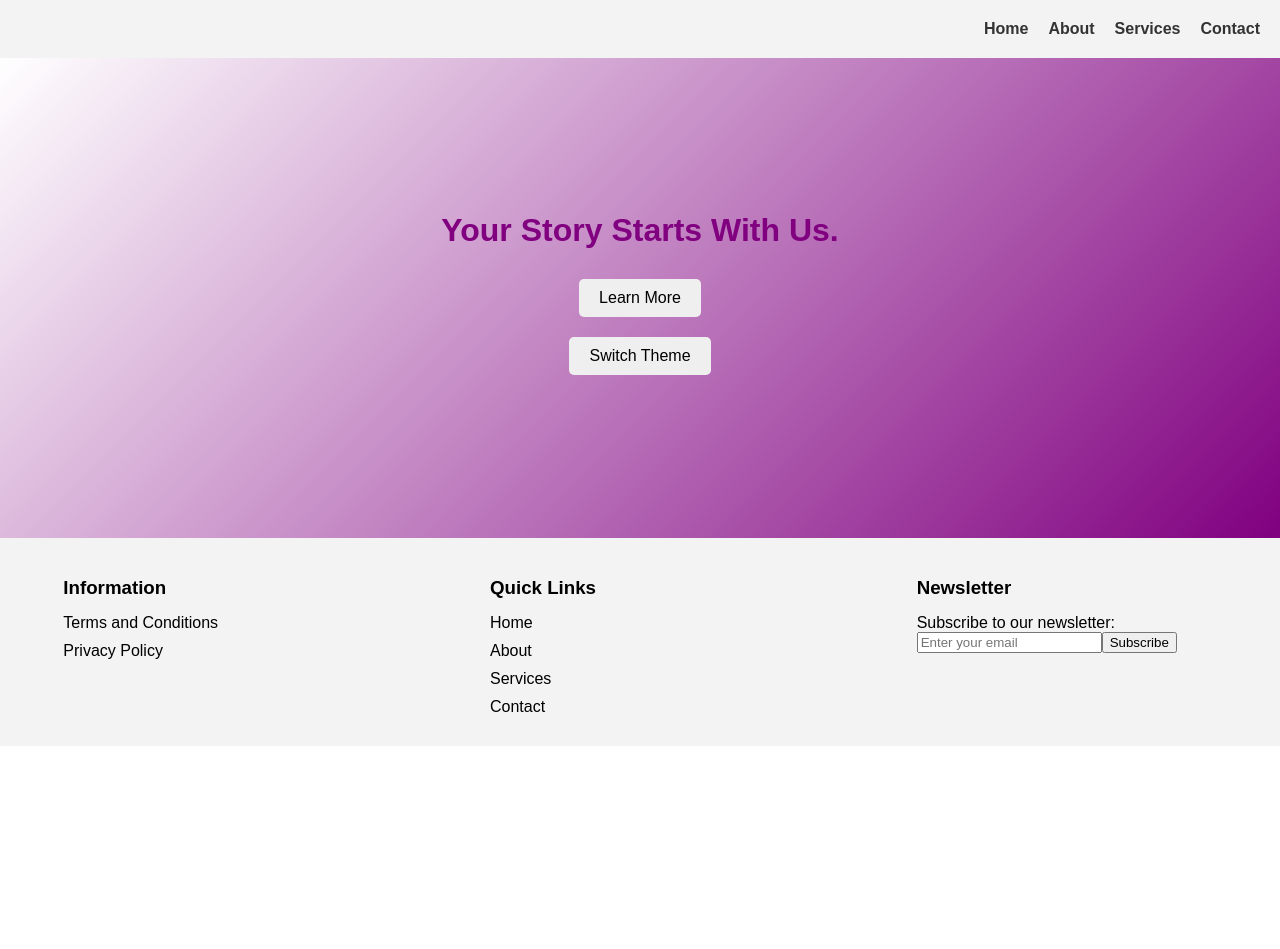
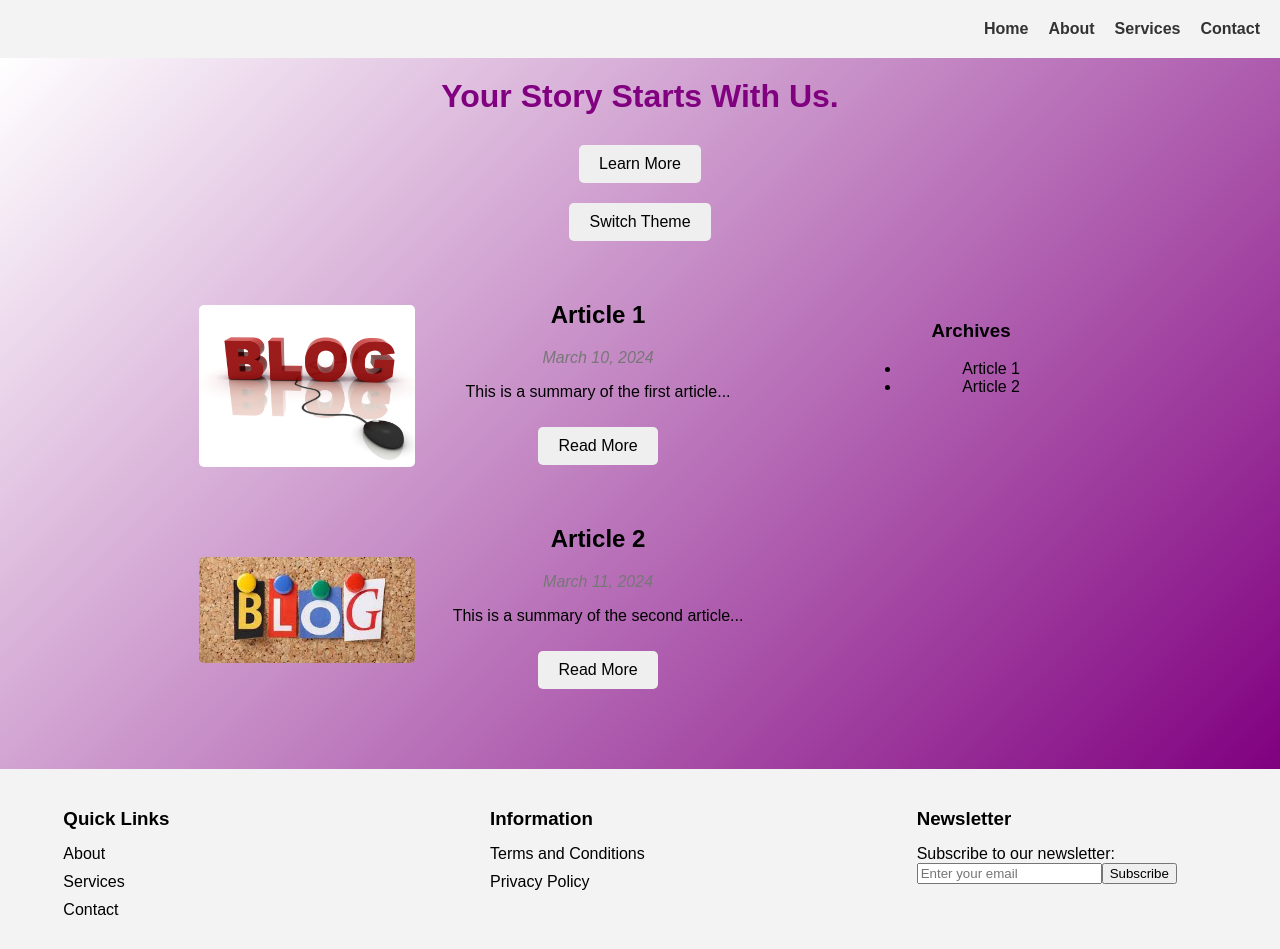
Before and after one commit to mariamkhutuashvili/tbc-academy-react-project, a JavaScript app: page / in a window 1280 px wide. Before the commit the page ends 800 px from the top, so only its background shows below. Built offline with nearby package versions, Linux system fonts and the light colour scheme; the HTML template or start-up script is replaced by a standard one.

Commit message:
Add blog section with its components and images

```diff
--- a/src/App.css
+++ b/src/App.css
@@ -21,7 +21,7 @@
 .main-content {
   padding: 20px;
   text-align: center;
-  height: 55vh;
+  height: auto;
   display: flex;
   justify-content: center;
   align-items: center;
--- a/src/App.js
+++ b/src/App.js
@@ -1,3 +1,4 @@
+import Blog from "./components/Blog";
 import "./App.css";
 
 function toggleTheme() {
@@ -31,23 +32,12 @@ function App() {
           <button className="button" onClick={toggleTheme}>
             Switch Theme
           </button>
+          <Blog />
         </main>
         <footer className="footer">
           <div className="footer-section">
-            <h3>Information</h3>
-            <a href="#terms" className="footer-link">
-              Terms and Conditions
-            </a>
-            <a href="#privacy" className="footer-link">
-              Privacy Policy
-            </a>
-          </div>
-          <div className="footer-section">
             <h3>Quick Links</h3>
             <div className="footer-nav">
-              <a href="#home" className="footer-link">
-                Home
-              </a>
               <a href="#about" className="footer-link">
                 About
               </a>
@@ -58,6 +48,15 @@ function App() {
                 Contact
               </a>
             </div>
+          </div>
+          <div className="footer-section">
+            <h3>Information</h3>
+            <a href="#terms" className="footer-link">
+              Terms and Conditions
+            </a>
+            <a href="#privacy" className="footer-link">
+              Privacy Policy
+            </a>
           </div>
           <div className="footer-section">
             <h3>Newsletter</h3>
--- /dev/null
+++ b/src/components/Article.js
@@ -0,0 +1,24 @@
+function Article({ title, date, photo, summary }) {
+  return (
+    <div
+      className="article"
+      style={{ display: "flex", margin: "50px", alignItems: "center" }}
+    >
+      <div style={{ flex: 2, marginRight: "20px" }}>
+        <img
+          src={photo}
+          alt="Article"
+          style={{ width: "100%", height: "auto", borderRadius: "5px" }}
+        />
+      </div>
+      <div style={{ flex: 3 }}>
+        <h2 style={{ marginTop: "0" }}>{title}</h2>
+        <p style={{ fontStyle: "italic", color: "#777" }}>{date}</p>
+        <p>{summary}</p>
+        <button className="button">Read More</button>
+      </div>
+    </div>
+  );
+}
+
+export default Article;
--- /dev/null
+++ b/src/components/Blog.js
@@ -0,0 +1,40 @@
+import Article from "./Article";
+
+function Blog() {
+  const articles = [
+    {
+      title: "Article 1",
+      date: "March 10, 2024",
+      photo: require("../assets/blog-1.jpg"),
+      summary: "This is a summary of the first article...",
+    },
+    {
+      title: "Article 2",
+      date: "March 11, 2024",
+      photo: require("../assets/blog-2.jpg"),
+      summary: "This is a summary of the second article...",
+    },
+  ];
+
+  return (
+    <div style={{ display: "flex", justifyContent: "space-between" }}>
+      <div style={{ flex: 3 }}>
+        {articles.map((article, index) => (
+          <Article key={index} {...article} />
+        ))}
+      </div>
+      <div style={{ flex: 1, margin: "50px" }}>
+        <h3>Archives</h3>
+        <ul>
+          {articles.map((article, index) => (
+            <li key={index}>
+              <a href="#blog">{article.title}</a>
+            </li>
+          ))}
+        </ul>
+      </div>
+    </div>
+  );
+}
+
+export default Blog;
```
Also changed, not shown: src/assets/blog-1.jpg (added), src/assets/blog-2.jpg (added).
